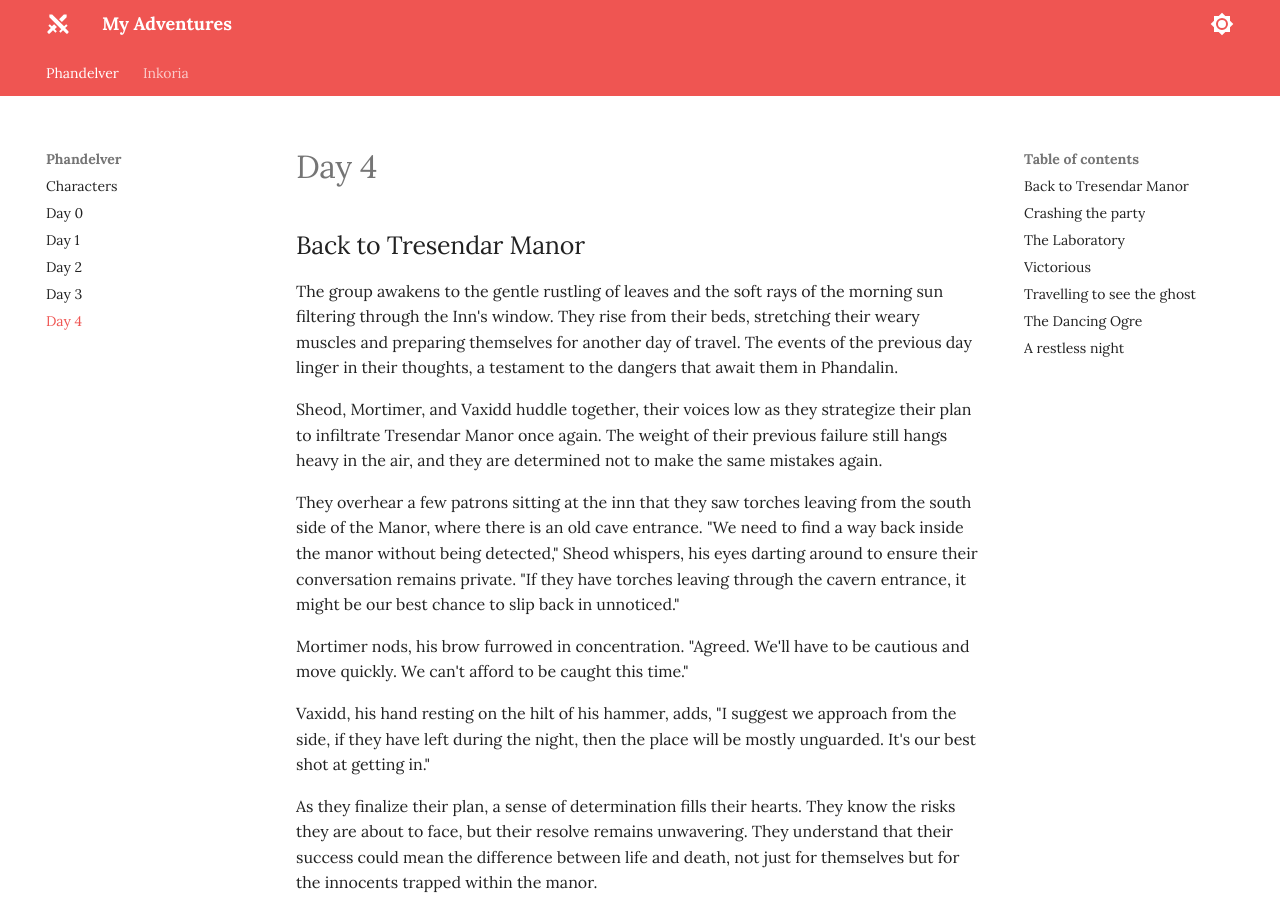
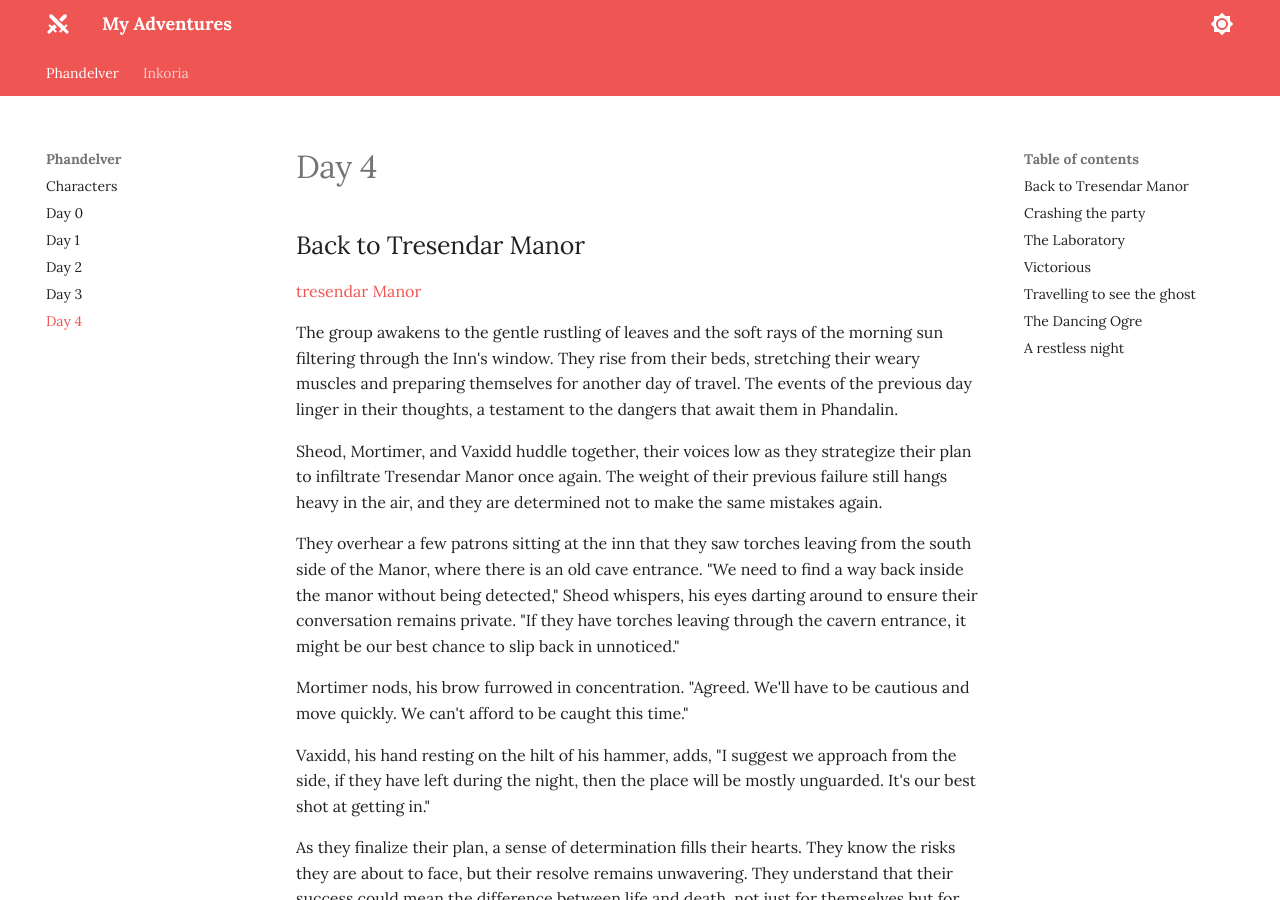
Before and after one commit to jonasmcferreira/adventures, an MkDocs documentation site: the page built from docs/phandelver/04.md, in a window 1280 px wide and 900 px high. Built offline with MkDocs 1.6.1 and Material for MkDocs 9.7.7, drawn with Linux system fonts in a browser that asks for light colours.

Commit message:
added docs/images/04-tresendar-manor.jpeg modified docs/phandelver/04.md

```diff
--- a/docs/phandelver/04.md
+++ b/docs/phandelver/04.md
@@ -1,6 +1,8 @@
 # Day 4
 
 ## Back to Tresendar Manor
+
+[tresendar Manor](../images/04-tresendar-manor.jpeg)
 
 The group awakens to the gentle rustling of leaves and the soft rays of the morning sun filtering through the Inn's window. They rise from their beds, stretching their weary muscles and preparing themselves for another day of travel. The events of the previous day linger in their thoughts, a testament to the dangers that await them in Phandalin.
 
@@ -63,6 +65,8 @@ The Nothic's eyes gleam with a mix of hunger and an odd flicker of gratitude. Th
 With the agreement reached, the group proceeds deeper into the manor, the Nothic's presence a constant reminder of their fragile alliance. As they continue their perilous journey, they can't help but wonder if they can truly trust the creature that lurks behind them. Only time will reveal the true nature of this unholy alliance and the impact it will have on their quest to liberate Phandalin from the clutches of the Redbrands.
 
 ## Crashing the party
+
+
 
 As the Nothic greedily feasts on the remnants of the bugbear's flesh, its elongated claws tearing into the bones with a sickening crunch, the party cautiously ventures forth. Each step taken with a mixture of trepidation and determination, they press deeper into the depths of the manor, their senses alert and hearts pounding.
 
```
Also changed, not shown: docs/images/04-tresendar-manor.jpeg (added).
